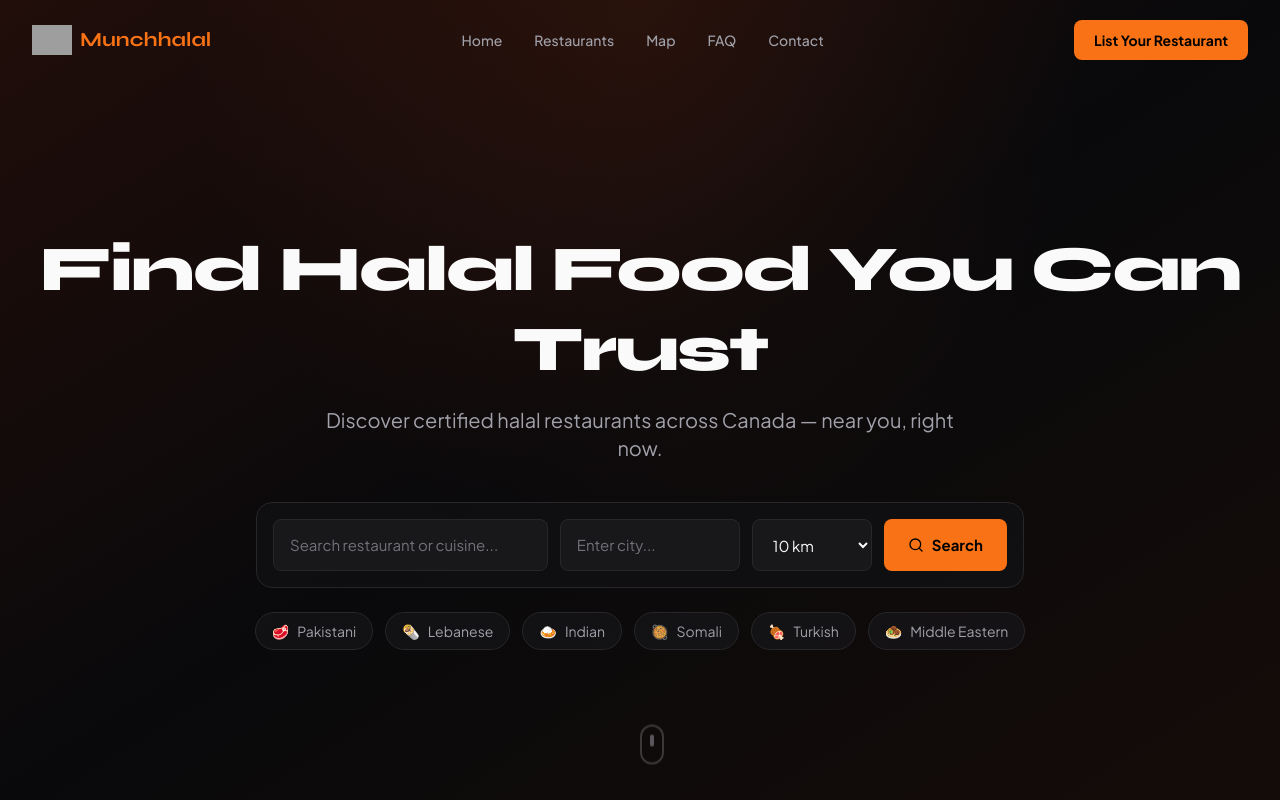
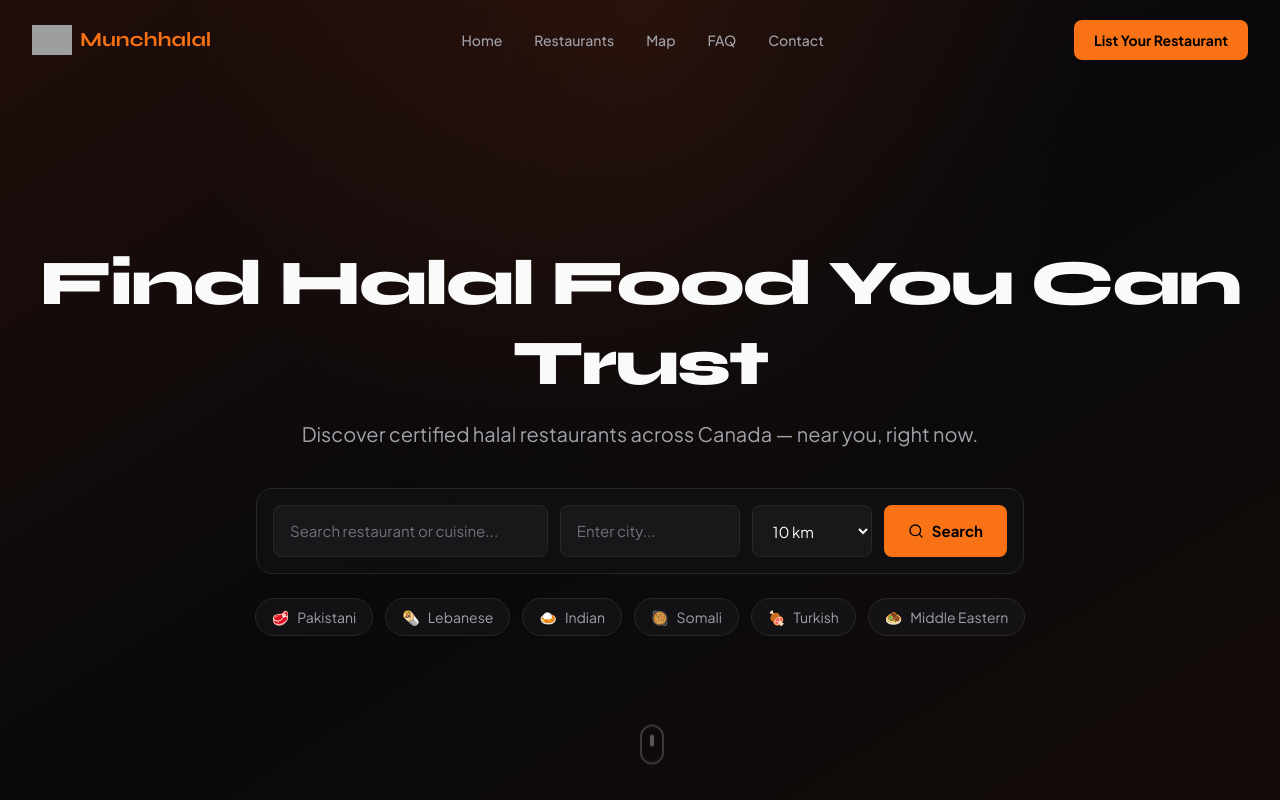
Before and after one commit to tdusman/munchhalal-website, a Next.js app: page / in a window 1280 px wide. Shown: the top 800 px of the page. Built offline with nearby package versions, Linux system fonts and the light colour scheme; grey boxes are pictures that could not be loaded.

Commit message:
description width update

```diff
--- a/app/page.tsx
+++ b/app/page.tsx
@@ -70,7 +70,7 @@
           <h1 className="text-[38px] lg:text-[64px] font-extrabold font-heading tracking-[-2px] leading-tight mb-4 opacity-0 animate-fade-up">
             Find Halal Food You Can Trust
           </h1>
-          <p className="text-lg lg:text-xl text-muted max-w-2xl mx-auto mb-10 opacity-0 animate-fade-up-delay-1">
+          <p className="text-lg lg:text-xl text-muted max-w-3xl mx-auto mb-10 opacity-0 animate-fade-up-delay-1">
             Discover certified halal restaurants across Canada — near you, right
             now.
           </p>
```
